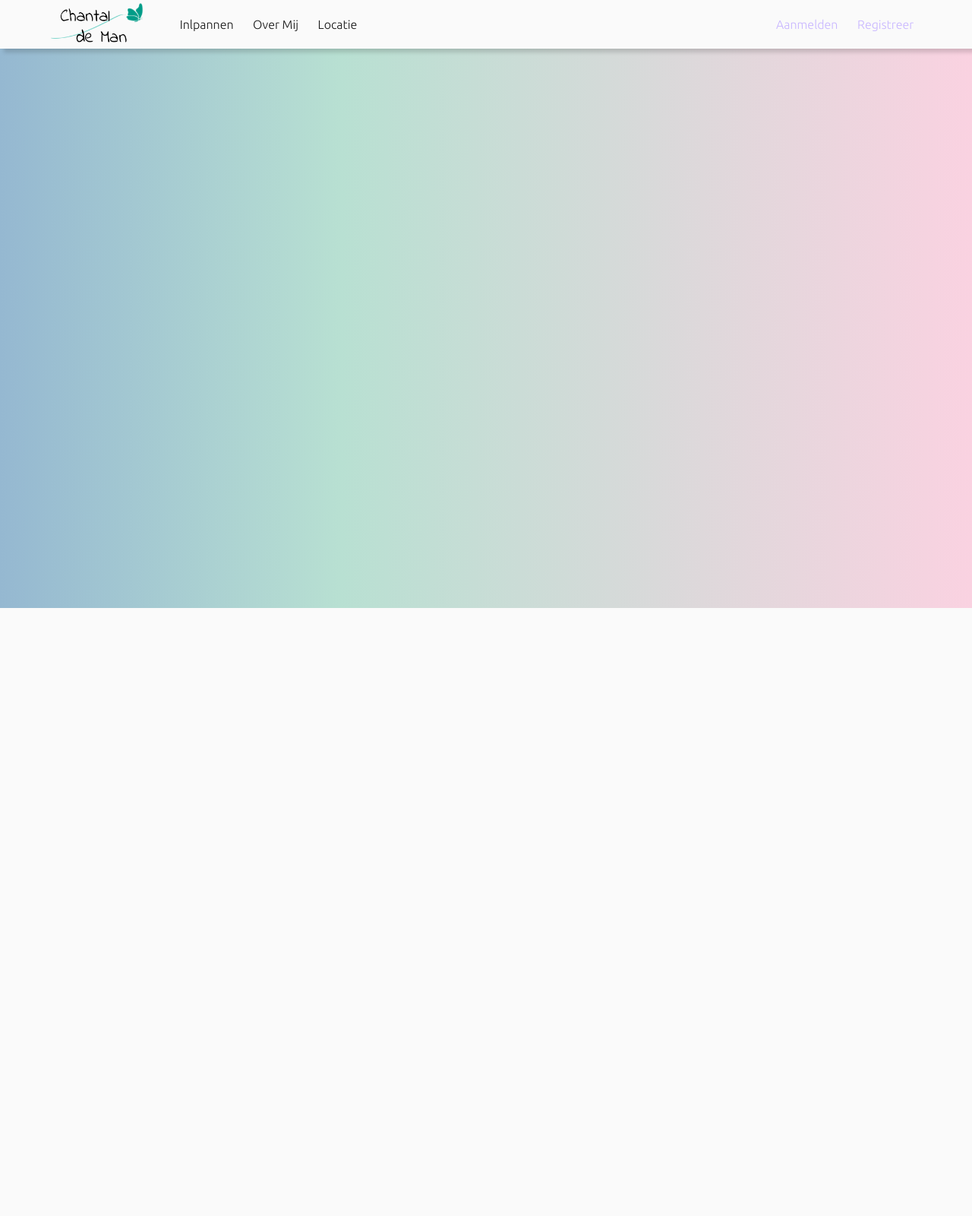
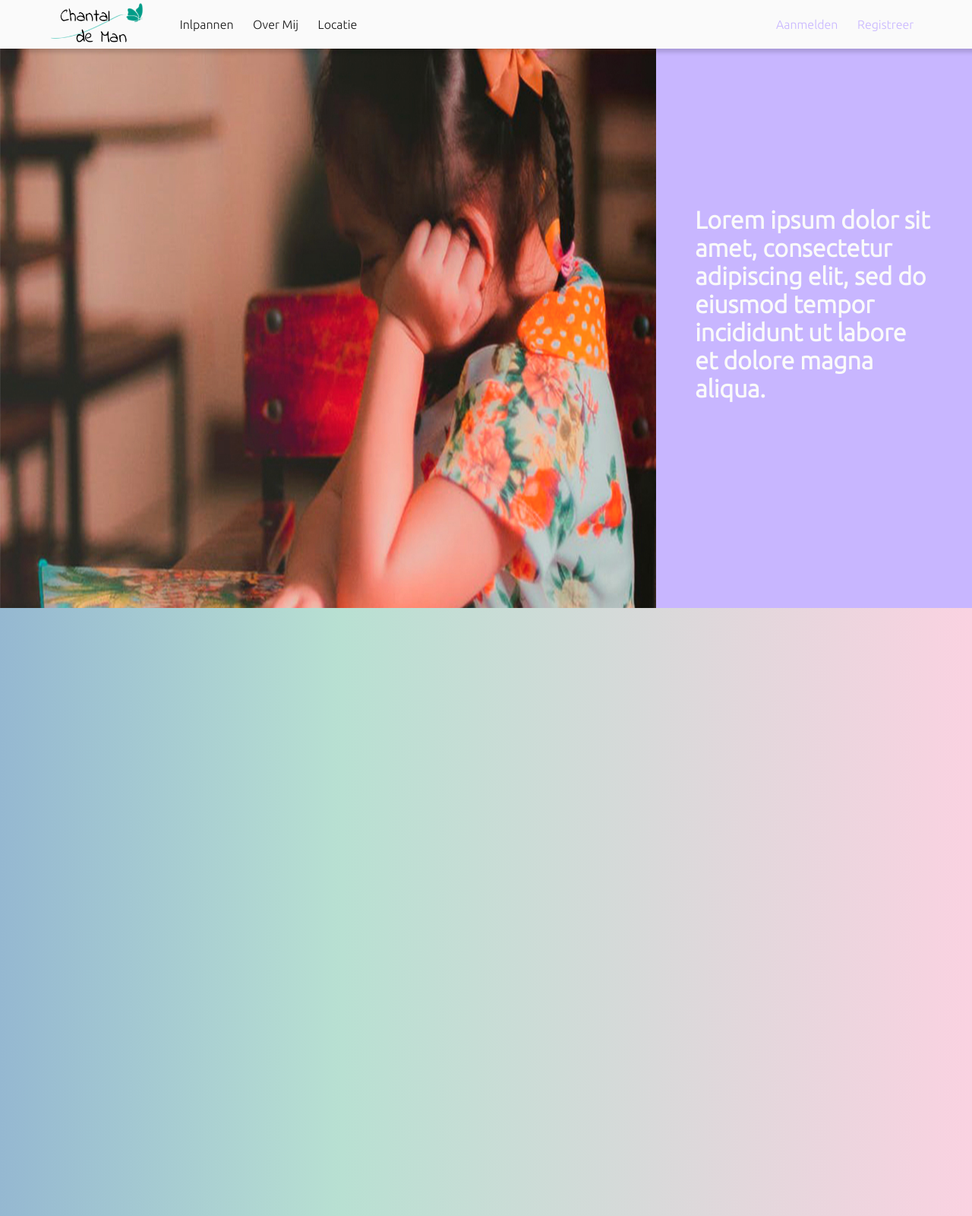
Before and after one commit to WvDeldenHR/CLE2_2021-2022, a PHP site: page / in a window 1280 px wide. Shown: the whole page at 76% size. Before the commit the page ends 800 px from the top, so only its background shows below. Run offline with PHP 8.4, Linux system fonts and the light colour scheme.

Commit message:
CLE2 - v.0.1.4 Home Page Top CSS and HTML

```diff
--- a/css/style.css
+++ b/css/style.css
@@ -27,6 +27,7 @@ nav {
     box-shadow: 5px 5px 5px 0px rgba(0,0,0,0.15);
     -webkit-box-shadow: 5px 5px 5px 0px rgba(0,0,0,0.15);
     -moz-box-shadow: 5px 5px 5px 0px rgba(0,0,0,0.15);
+    z-index: 10;
 }
 
 .navbar-img {
@@ -72,7 +73,6 @@ nav {
 .navbar-link4-color:hover {
     color: var(--accentcolor1-dark);
 }
-
 
 
 /*Login en Register*/
@@ -151,3 +151,27 @@ nav {
     color: var(--accentcolor1-dark);
     text-decoration: underline;
 }
+
+
+/*Home*/
+.background-img {
+    flex: 67.5;
+    background-color: var(--secondarycolor);
+}
+
+.background-img img {
+    width: 100%;
+    filter: /*blur(3px)*/ grayscale(0.5) saturate(2.4) hue-rotate(349deg);
+}
+
+.top-content {
+    flex: 32.5;
+    background-color: var(--accentcolor1);
+}
+
+.top-content h1 {
+    padding: 0 4vw;
+    font-size: 2em;
+    font-weight: bold;
+    color: var(--secondarycolor);
+}
--- a/index.php
+++ b/index.php
@@ -36,8 +36,16 @@
         </div>
     </nav>
 
-    <div>
-        Placholder
+    <div class="d-flex h-100">
+        <div class="d-flex background-img">
+            <img class="h-100" src="images/cdm-background.jpg">
+        </div>
+        <div class="d-flex top-content">
+            <h1 class="d-flex justify-content-center align-items-center" >Lorem ipsum dolor sit amet, consectetur adipiscing elit, sed do eiusmod tempor incididunt ut labore et dolore magna aliqua.</h1>
+        </div>
+    </div>
+
+    <div class="h-100">
     </div>
 
     <sript href="js/main.js"></script>
--- a/login.php
+++ b/login.php
@@ -23,7 +23,7 @@
                 </div>
                 <form class="d-flex flex-direction-column" mehtod="POST">
                     <label class="lr-label">Aanmelden</label>
-                        <input class="lr-input" type="email" id="email" name="email" placeholder="Email" required>
+                        <input class="lr-input" type="email" id="email" name="email" placeholder="E-mail" required>
                         <input class="lr-input" type="password" id="password" name="password" placeholder="Wachtwoord" required>
                     <button class="lr-button" type="submit">Aanmelden</button>
                 </form>
--- a/register.php
+++ b/register.php
@@ -23,7 +23,7 @@
                 </div>
                 <form class="d-flex flex-direction-column" method="POST">
                     <label class="lr-label">Registreer</label>
-                        <input class="lr-input" type="email" id="email" name="email" placeholder="Email" required>
+                        <input class="lr-input" type="email" id="email" name="email" placeholder="E-mail" required>
                         <input class="lr-input" type="password" id="password" name="password" placeholder="Wachtwoord" required>
                         <input class="lr-input" type="password" id="password" name="password" placeholder="Wachtwoord Bevestigen" required>
                     <label class="lr-label lr-label-small">Ouder</label>
@@ -50,10 +50,10 @@
                             </select>
                             <input class="lr-input flex-25" type="number" min="4" max="4" id="age_year_child" name="age_year_child" placeholder="Jaar" required>
                         </div>
-                    <button class="lr-button" type="submit">Registeren</button>
+                    <button class="lr-button" type="submit">Registreren</button>
                 </form>
                 <div class="d-flex flex-direction-column ptb-3 lr-box-bottom">
-                    <p class="d-flex justify-content-center">Al een Account?<a class="pl-halve" href="login.php">Aanmelden</a></p>
+                    <p class="d-flex justify-content-center">Al een account?<a class="pl-halve" href="login.php">Aanmelden</a></p>
                 </div>
             </div>
         </div>
```
Also changed, not shown: images/cdm-background.jpg (added), images/cdm-background2.jpg (added).
